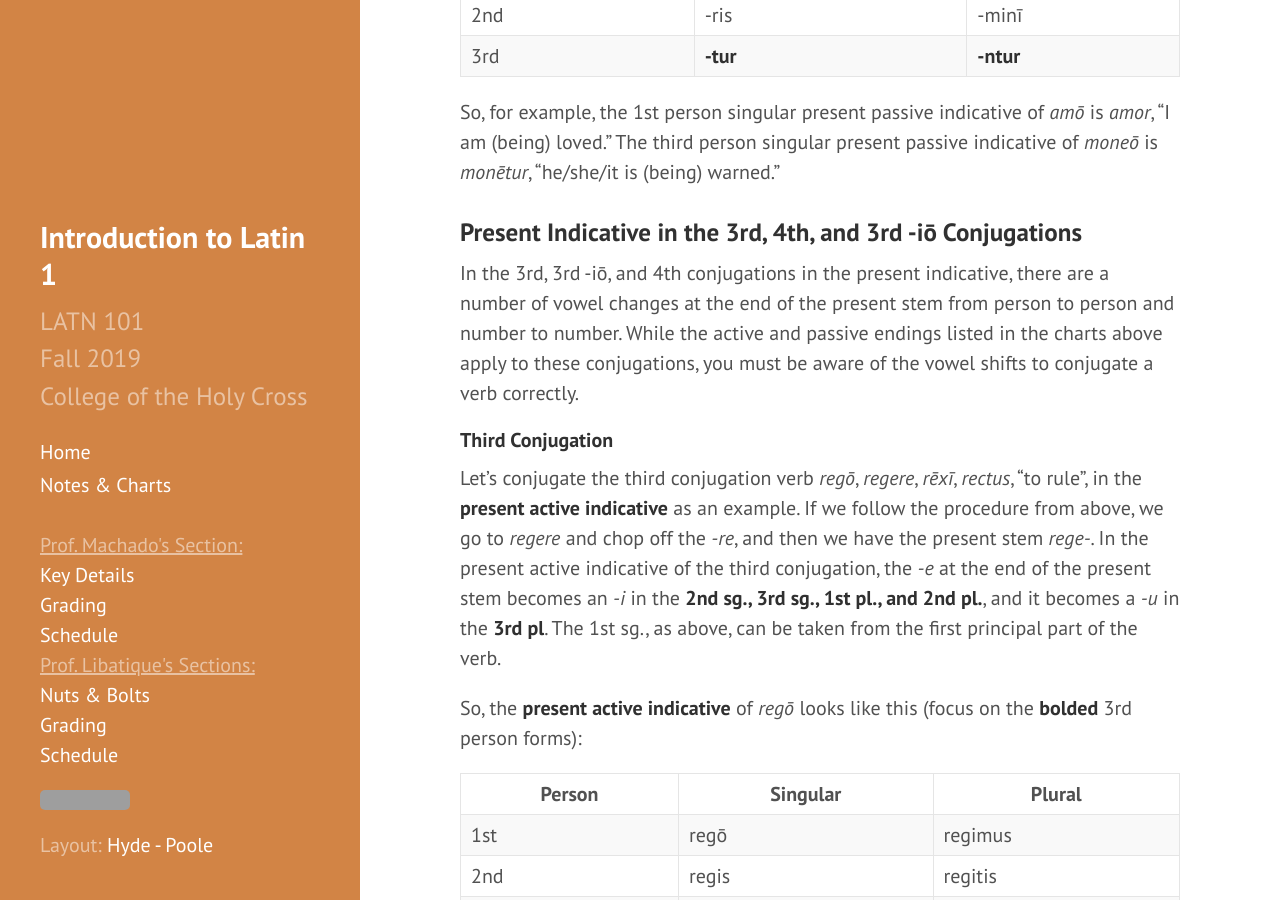
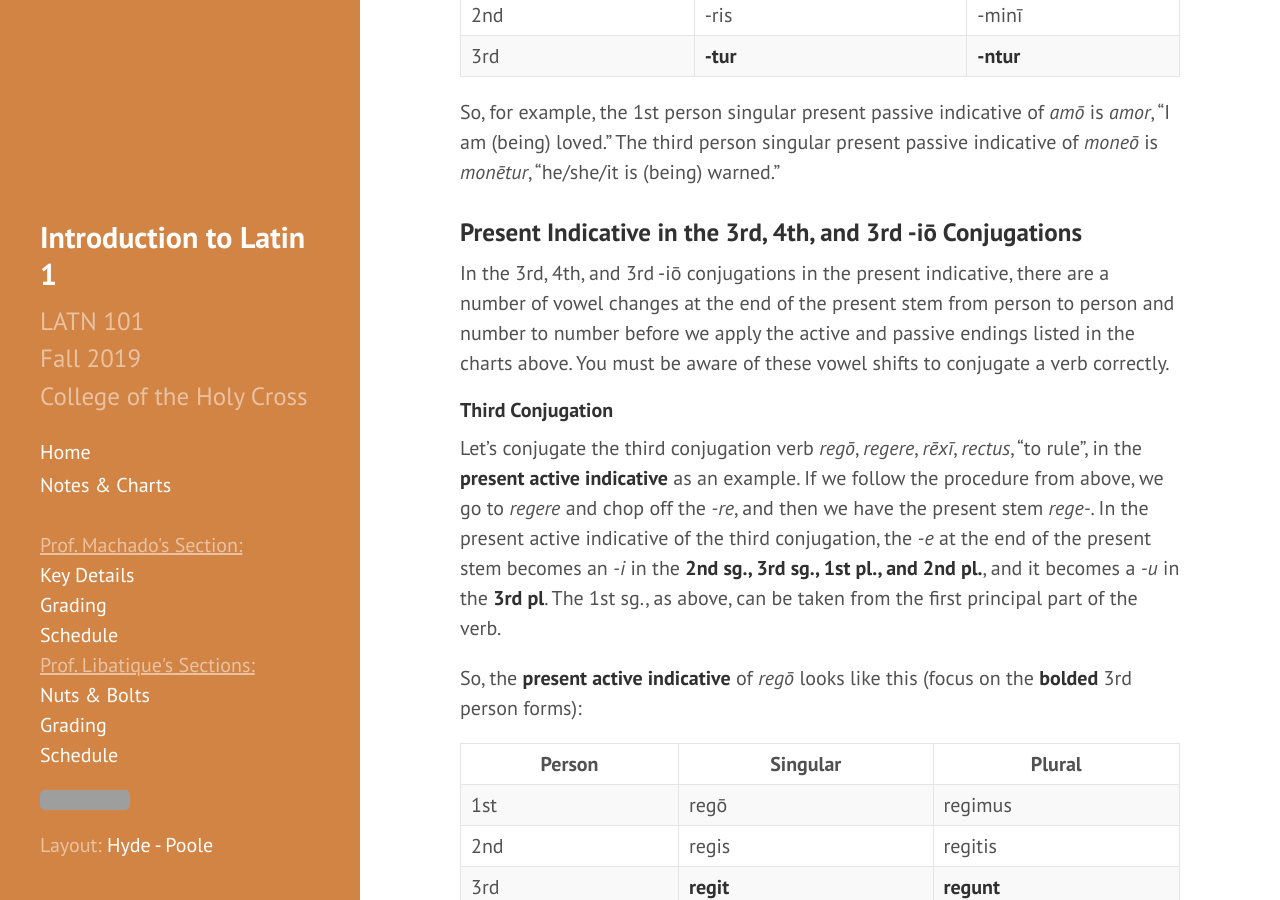
Before and after one commit to DLibatique/LATN102-S20, a Jekyll site: the page built from notes/module-2-tenses.md, in a window 1280 px wide and 900 px high, scrolled down 1934 px. Built offline with Jekyll 4.4.1, drawn with Linux system fonts in a browser that asks for light colours; grey boxes are pictures that could not be loaded.

Commit message:
reworded 3rd 4th and 3rd io para of present indicative

```diff
--- a/notes/module-2-tenses.md
+++ b/notes/module-2-tenses.md
@@ -52,7 +52,7 @@ So, for example, the 1st person singular present passive indicative of *amō* is
 
 ### Present Indicative in the 3rd, 4th, and 3rd -iō Conjugations
 
-In the 3rd, 3rd -iō, and 4th conjugations in the present indicative, there are a number of vowel changes at the end of the present stem from person to person and number to number. While the active and passive endings listed in the charts above apply to these conjugations, you must be aware of the vowel shifts to conjugate a verb correctly.
+In the 3rd, 4th, and 3rd -iō conjugations in the present indicative, there are a number of vowel changes at the end of the present stem from person to person and number to number before we apply the active and passive endings listed in the charts above. You must be aware of these vowel shifts to conjugate a verb correctly.
 
 #### Third Conjugation
 
```
